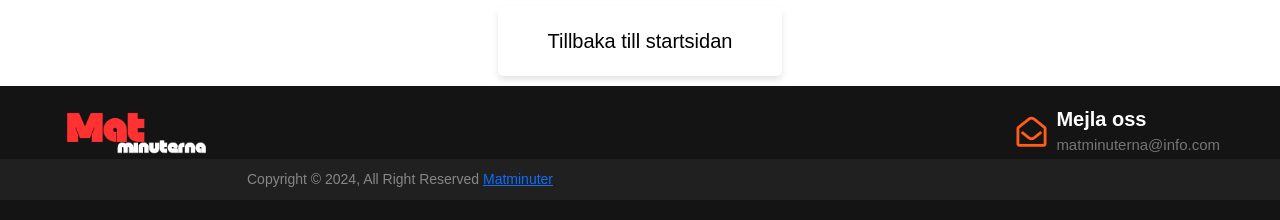
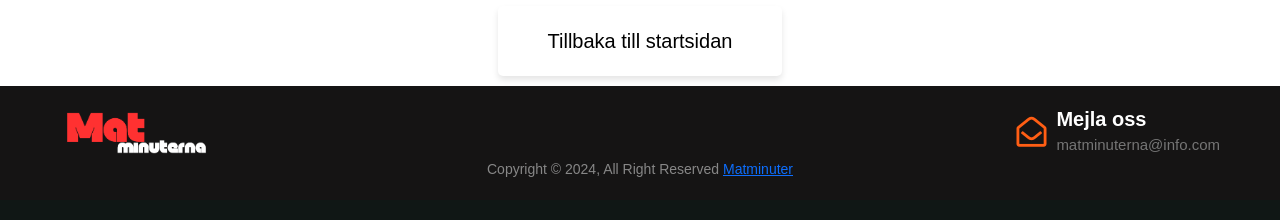
Before and after one commit to PetarNikolicc/Agil, a Flask app: page /time in a window 1280 px wide. Shown: the part 604-824 px from the top of the page. After the commit the page ends 781 px from the top, so only its background shows below. Run offline with Flask 3, Linux system fonts and the light colour scheme; some web fonts are replaced.

Commit message:
fixat korten så dem ligger i mitten, samt den sista biten av texten i footern

```diff
--- a/static/script.js
+++ b/static/script.js
@@ -11,7 +11,7 @@ function openPopup(title, image, ingredients, instructions) {
     });
 
     document.getElementById('popupInstructions').innerText = instructions.trim().replace(/\\n/g, '\n'); // trim för att ta bort extra mellanslag
-    document.getElementById('recipePopup').style.display = 'block';
+    document.getElementById('recipePopup').style.display = 'flex';
 }
 
 function closePopup() {
--- a/static/style.css
+++ b/static/style.css
@@ -38,7 +38,7 @@ body {
 * {
   margin: 0;
   padding: 0;
-  box-sizing: border-box;
+
 }
 
 body, html {
@@ -138,7 +138,7 @@ body, html {
 }
 
 .popup-content img {
-  max-width: 50%; /* Minskar bildens storlek till hälften */
+  max-width: 40%; /* Minskar bildens storlek till hälften */
   height: auto;
   display: block;
   margin: 0 auto; /* Centrerar bilden horisontellt */
--- a/templates/footer.html
+++ b/templates/footer.html
@@ -22,16 +22,8 @@
                 </div>
             </div>
         </div>
-        <div class="copyright-area">
-            <div class="container">
-                <div class="row">
-                    <div class="col-xl-6 col-lg-6 text-center text-lg-left">
-                        <div class="copyright-text">
-                            <p>Copyright &copy; 2024, All Right Reserved <a href="#">Matminuter</a></p>
-                        </div>
-                    </div>
-                </div>
-            </div>
+        <div class="copyright-text" style="text-align:center;">
+            <p>Copyright &copy; 2024, All Right Reserved <a href="#">Matminuter</a></p>
         </div>
     </footer>
 </body>
```
